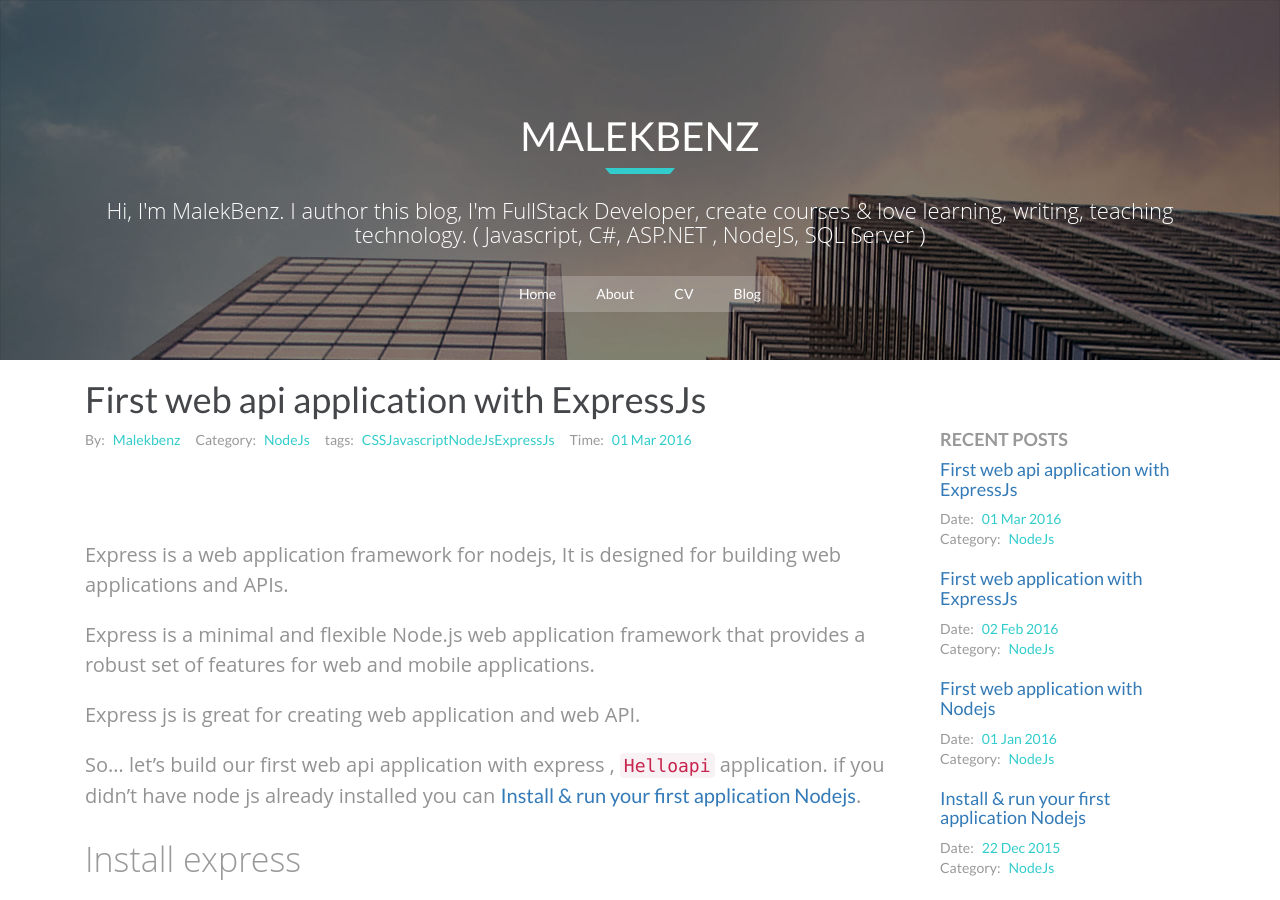
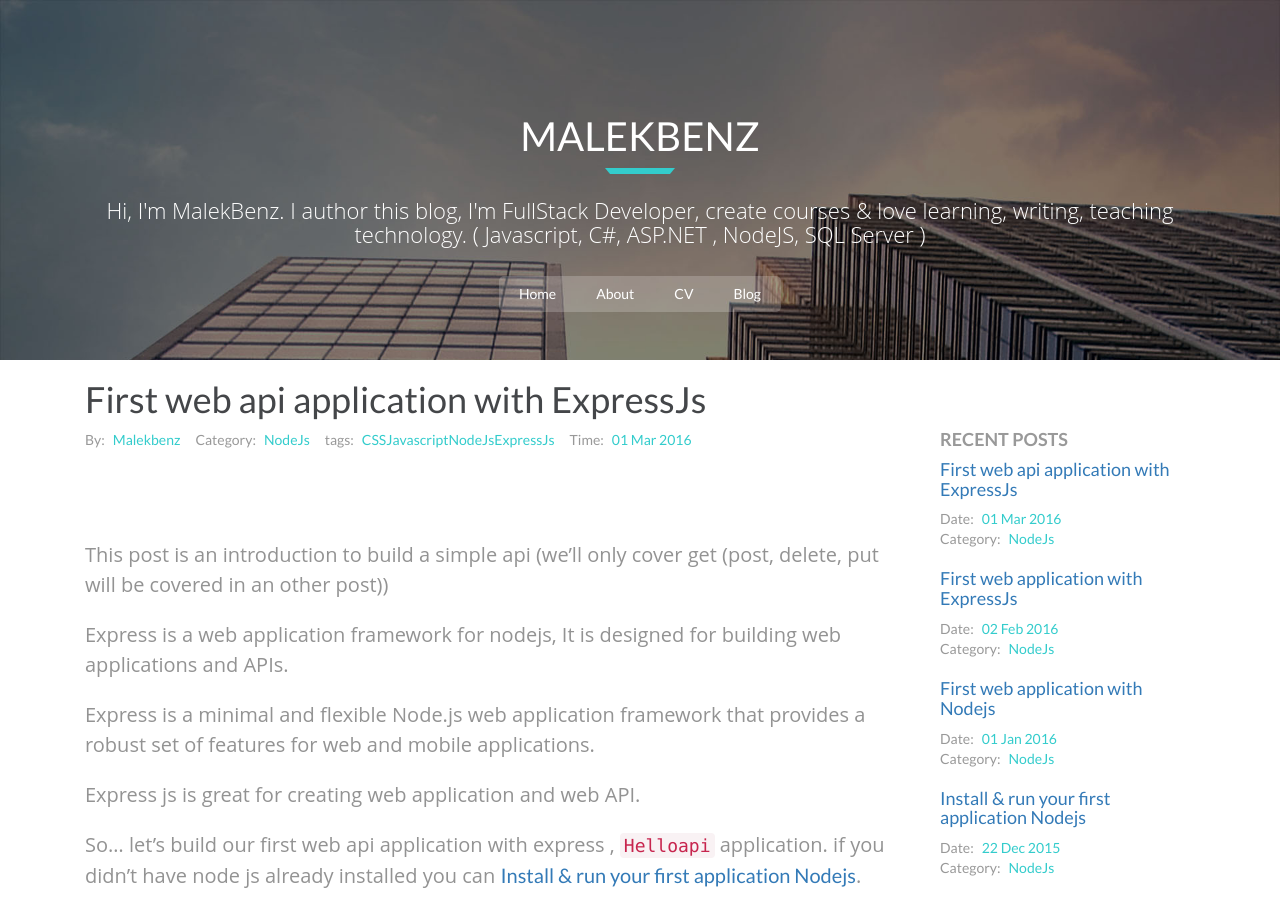
Before and after one commit to malekbenz/malekbenz, a Jekyll site: the page built from _posts/2016-03-01-First-web-api-application-with-ExpressJs.md, in a window 1280 px wide and 900 px high. Built offline with Jekyll 4.4.1, drawn with Linux system fonts in a browser that asks for light colours; nearby versions of some CDN libraries; comment, search, counter and statistics services are not loaded.

Commit message:
express api post

```diff
--- a/_posts/2016-03-01-First-web-api-application-with-ExpressJs.md
+++ b/_posts/2016-03-01-First-web-api-application-with-ExpressJs.md
@@ -7,6 +7,8 @@ comments: true
 category: NodeJs
 tags : CSS Javascript NodeJs ExpressJs
 ---
+
+This post is an introduction to build a simple api (we'll only cover  get  (post, delete, put will be covered in an other post))
 
 Express is a web application framework for nodejs, It is designed for building web applications and APIs.
 
```
